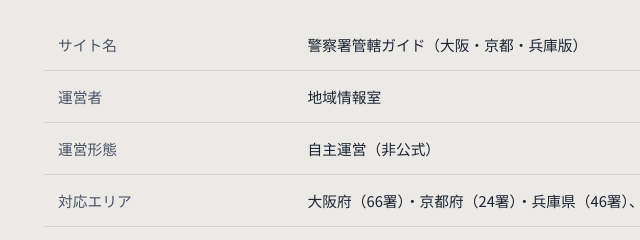
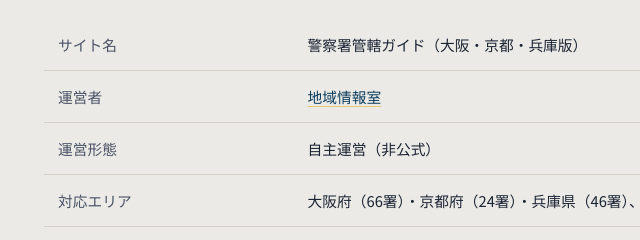
Before and after one commit to leben-k/kankatsu, a plain HTML site: page about.html in a window 1280 px wide. Shown: the part 423-663 px from the top of the page, 180-820 px from the left. Drawn offline with Linux system fonts and the light colour scheme.

Commit message:
Update about.html

```diff
--- a/about.html
+++ b/about.html
@@ -61,7 +61,7 @@
 
     <table class="info-table">
       <tr><th>サイト名</th><td>警察署管轄ガイド（大阪・京都・兵庫版）</td></tr>
-      <tr><th>運営者</th><td>地域情報室</td></tr>
+      <tr><th>運営者</th><td><a href="https://leben-k.github.io/">地域情報室</a></td>
       <tr><th>運営形態</th><td>自主運営（非公式）</td></tr>
       <tr><th>対応エリア</th><td>大阪府（66署）・京都府（24署）・兵庫県（46署）、合計136署</td></tr>
       <tr><th>目的</th><td>大阪府・京都府・兵庫県内の警察署の管轄区域を調べやすくすること、および開業前後に必要となる警察関連の届出・許可手続きについて、一般的な情報を提供すること</td></tr>
```
